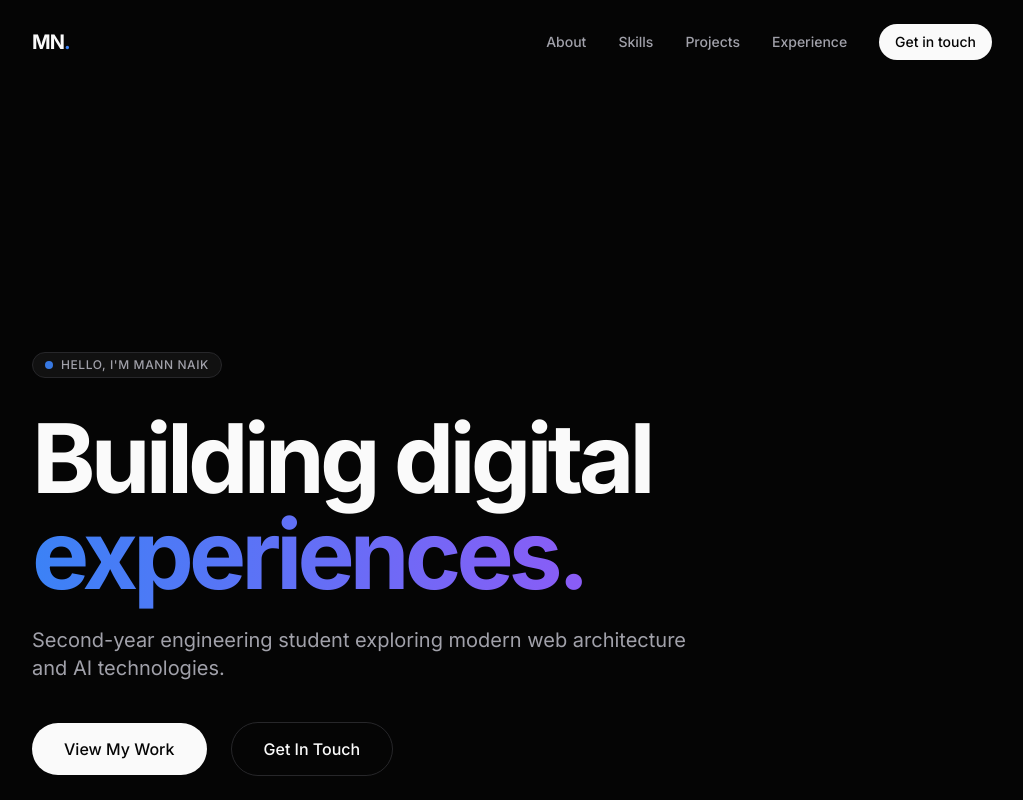
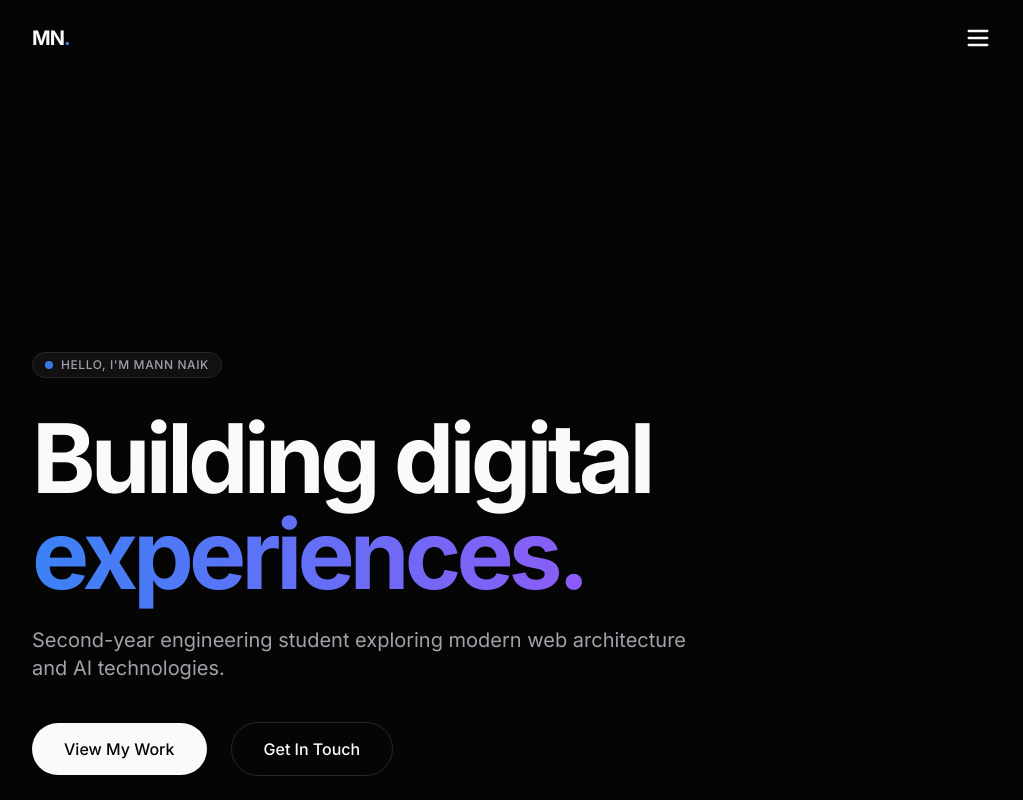
Before and after one commit to mann-naik/my-portfolio, a Next.js app: page / in a window 1280 px wide. Shown: the top 800 px of the page, without its empty margins (128-1151 px from the left). Built offline with nearby package versions, Linux system fonts and the light colour scheme.

Commit message:
Refactor Navbar component for improved mobile menu functionality and update version to 3.0.1

```diff
--- a/components/Navbar.tsx
+++ b/components/Navbar.tsx
@@ -7,7 +7,7 @@ import { motion, AnimatePresence } from "framer-motion";
 
 export default function Navbar() {
   const [isScrolled, setIsScrolled] = useState(false);
-  const [mobileMenuOpen, setMobileMenuOpen] = useState(false);
+  const [menuOpen, setMenuOpen] = useState(false);
 
   useEffect(() => {
     const handleScroll = () => setIsScrolled(window.scrollY > 20);
@@ -16,7 +16,6 @@ export default function Navbar() {
   }, []);
 
   const navLinks = [
-    { name: "About", href: "#about" },
     { name: "Skills", href: "#skills" },
     { name: "Projects", href: "#projects" },
     { name: "Experience", href: "#experience" },
@@ -26,50 +25,65 @@ export default function Navbar() {
     <header className={`fixed top-0 w-full z-50 transition-all duration-300 ${
       isScrolled ? "bg-background/80 backdrop-blur-md border-b border-border py-4" : "bg-transparent py-6"
     }`}>
-      <div className="max-w-6xl mx-auto px-6 sm:px-12 md:px-24 flex items-center justify-between">
+      <div className="max-w-6xl mx-auto px-6 sm:px-12 md:px-24 flex items-center justify-between relative z-50">
         <Link href="/" className="text-xl font-bold tracking-tighter text-foreground hover:text-accent transition-colors">
           MN<span className="text-accent">.</span>
         </Link>
-        <nav className="hidden md:flex items-center gap-8">
-          {navLinks.map((link) => (
-  <a key={link.name} href={link.href} className="text-sm font-medium text-muted hover:text-foreground transition-colors">
-    {link.name}
-  </a>
-))}
-          <Link href="#contact" className="text-sm font-medium bg-foreground text-background px-4 py-2 rounded-full hover:bg-accent hover:text-white transition-all">
-            Get in touch
-          </Link>
-        </nav>
-        <button className="md:hidden text-foreground" onClick={() => setMobileMenuOpen(!mobileMenuOpen)} aria-label="Toggle Menu">
-          {mobileMenuOpen ? <X size={24} /> : <Menu size={24} />}
+
+        {/* The 3-lines icon is now always visible, removing md:hidden */}
+        <button
+          className="text-foreground hover:text-accent transition-colors"
+          onClick={() => setMenuOpen(!menuOpen)}
+          aria-label="Toggle Menu"
+        >
+          {menuOpen ? <X size={28} /> : <Menu size={28} />}
         </button>
       </div>
+
       <AnimatePresence>
-        {mobileMenuOpen && (
+        {menuOpen && (
+          <>
+            {/* Optional dark overlay behind the menu */}
+            <motion.div
+              initial={{ opacity: 0 }}
+              animate={{ opacity: 1 }}
+              exit={{ opacity: 0 }}
+              onClick={() => setMenuOpen(false)}
+              className="fixed inset-0 bg-black/20 backdrop-blur-sm z-40"
+            />
+
+            {/* The sliding vertical drawer */}
             <motion.nav
-            initial={{ opacity: 0, y: -20 }}
-            animate={{ opacity: 1, y: 0 }}
-            exit={{ opacity: 0, y: -20 }}
-            className="absolute top-full left-0 w-full bg-surface border-b border-border flex flex-col items-center py-6 gap-6 md:hidden shadow-2xl"
+              initial={{ x: "100%" }}
+              animate={{ x: 0 }}
+              exit={{ x: "100%" }}
+              transition={{ type: "spring", bounce: 0, duration: 0.4 }}
+              className="fixed top-0 right-0 h-screen w-64 bg-surface/95 border-l border-border flex flex-col pt-28 px-8 gap-8 shadow-2xl z-40"
             >
+              <div className="flex flex-col gap-6">
                 {navLinks.map((link) => (
                   <a
                     key={link.name}
                     href={link.href}
-    onClick={() => setMobileMenuOpen(false)}
-    className="text-base font-medium text-muted hover:text-foreground transition-colors"
+                    onClick={() => setMenuOpen(false)}
+                    className="text-lg font-medium text-muted hover:text-foreground hover:translate-x-2 transition-all"
                   >
                     {link.name}
                   </a>
                 ))}
-            ))
-            <Link href="#contact"
-              onClick={() => setMobileMenuOpen(false)}
-              className="text-base font-medium bg-foreground text-background px-6 py-2 rounded-full"
+              </div>
+
+              <div className="mt-8 border-t border-border pt-8 flex flex-col">
+                <a
+                  href="#contact"
+                  onClick={() => setMenuOpen(false)}
+                  className="text-center text-sm font-medium bg-foreground text-background px-6 py-3 rounded-full hover:scale-105 transition-transform"
                 >
                   Get in touch
-            </Link>
+                </a>
+              </div>
             </motion.nav>
+          </>
         )}
       </AnimatePresence>
     </header>
```
Also changed, not shown: 1 other file (tests, documents, lock files or other folders). Lines whose indentation alone changed are shown as unchanged.
